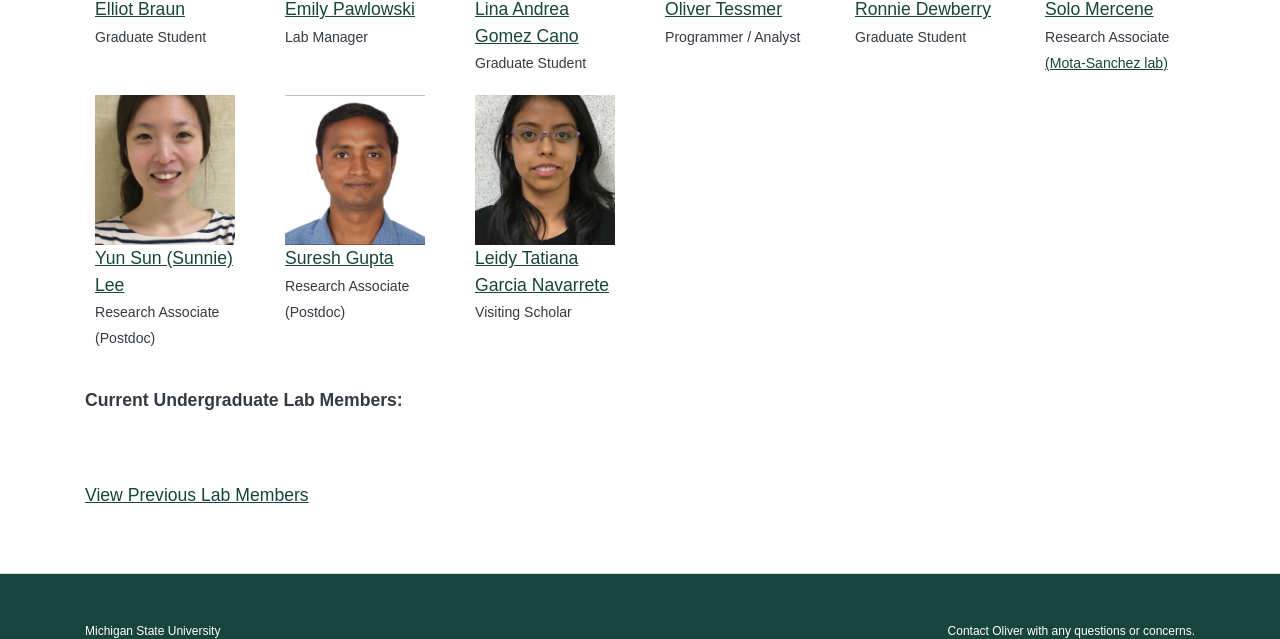
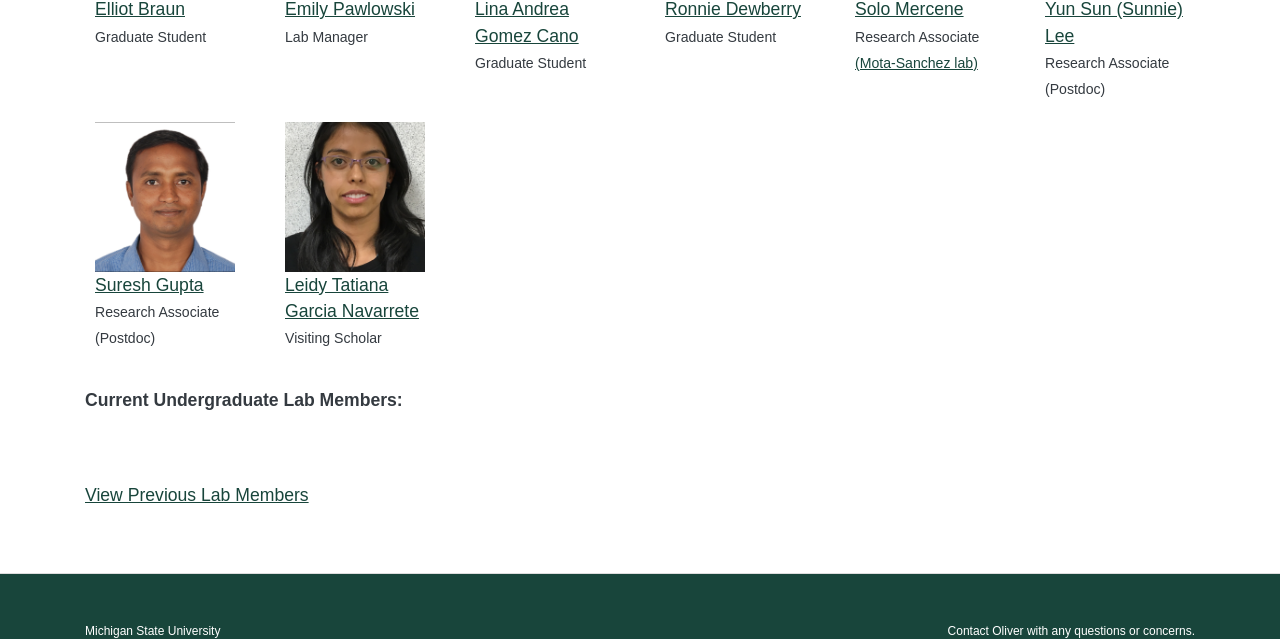
Before and after one commit to grotewold-lab/grotewold-lab.github.io, a Jekyll site: the page built from people.md, in a window 1280 px wide and 900 px high, scrolled down 534 px, cut to the strip 261-900 px from the top of the window. Built offline with Jekyll 4.4.1, drawn with Linux system fonts in a browser that asks for light colours.

Commit message:
Update _config.yml

```diff
--- a/_config.yml
+++ b/_config.yml
@@ -89,7 +89,6 @@ current_members:
   - people/elliot-braun.md
   - people/emily-pawlowski.md
   - people/lina-gomez-cano.md
-  - people/oliver-tessmer.md
   - people/ronnie-dewberry.md
   - people/solo-mercene.md
   - people/sunnie-lee.md
@@ -100,6 +99,7 @@ current_undergrads:
 
 
 former_members:
+  - people/oliver-tessmer.md
   - people/hannah-vandeweert.md
   - people/juan-de-los-campos.md
   - people/yi-hsuan-chu.md
```
